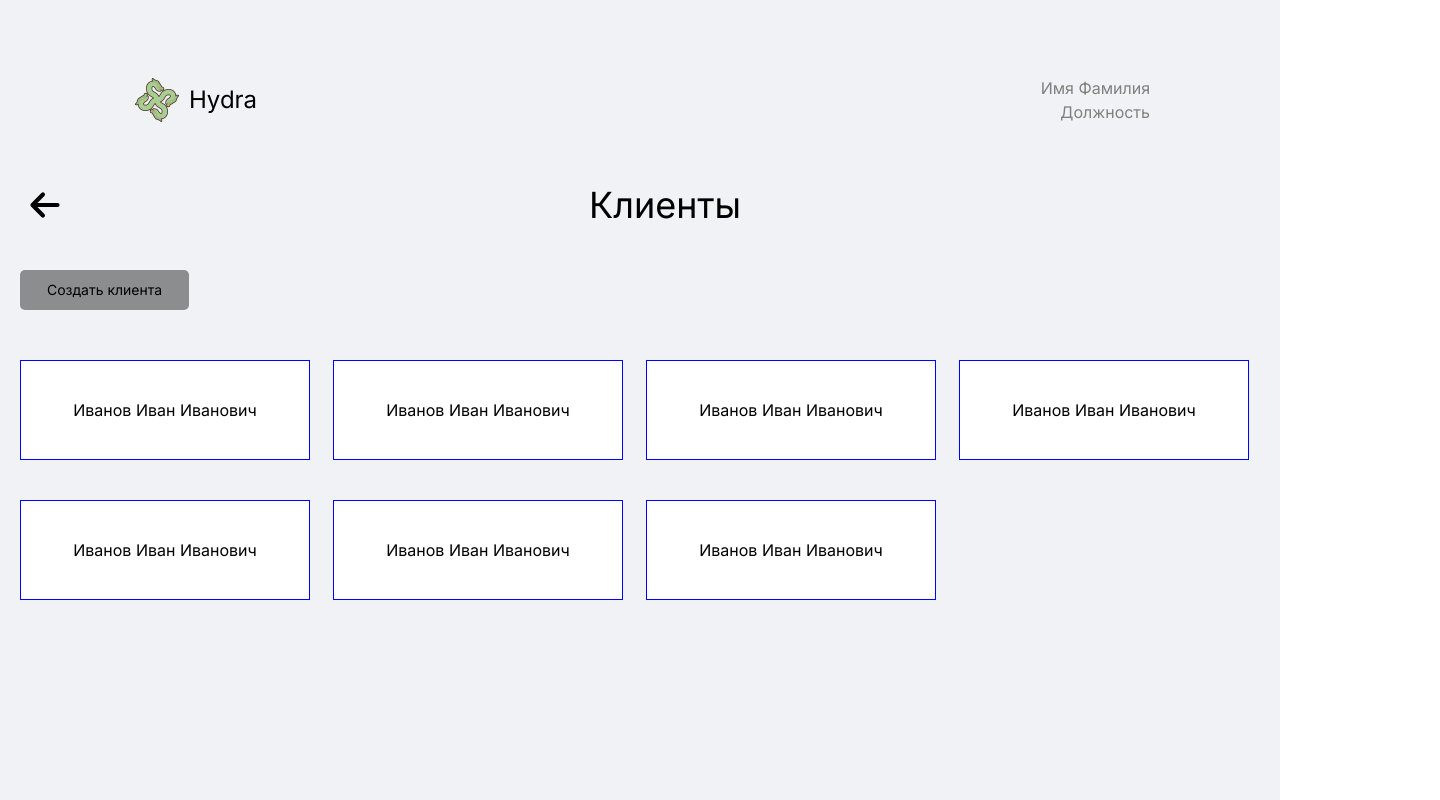
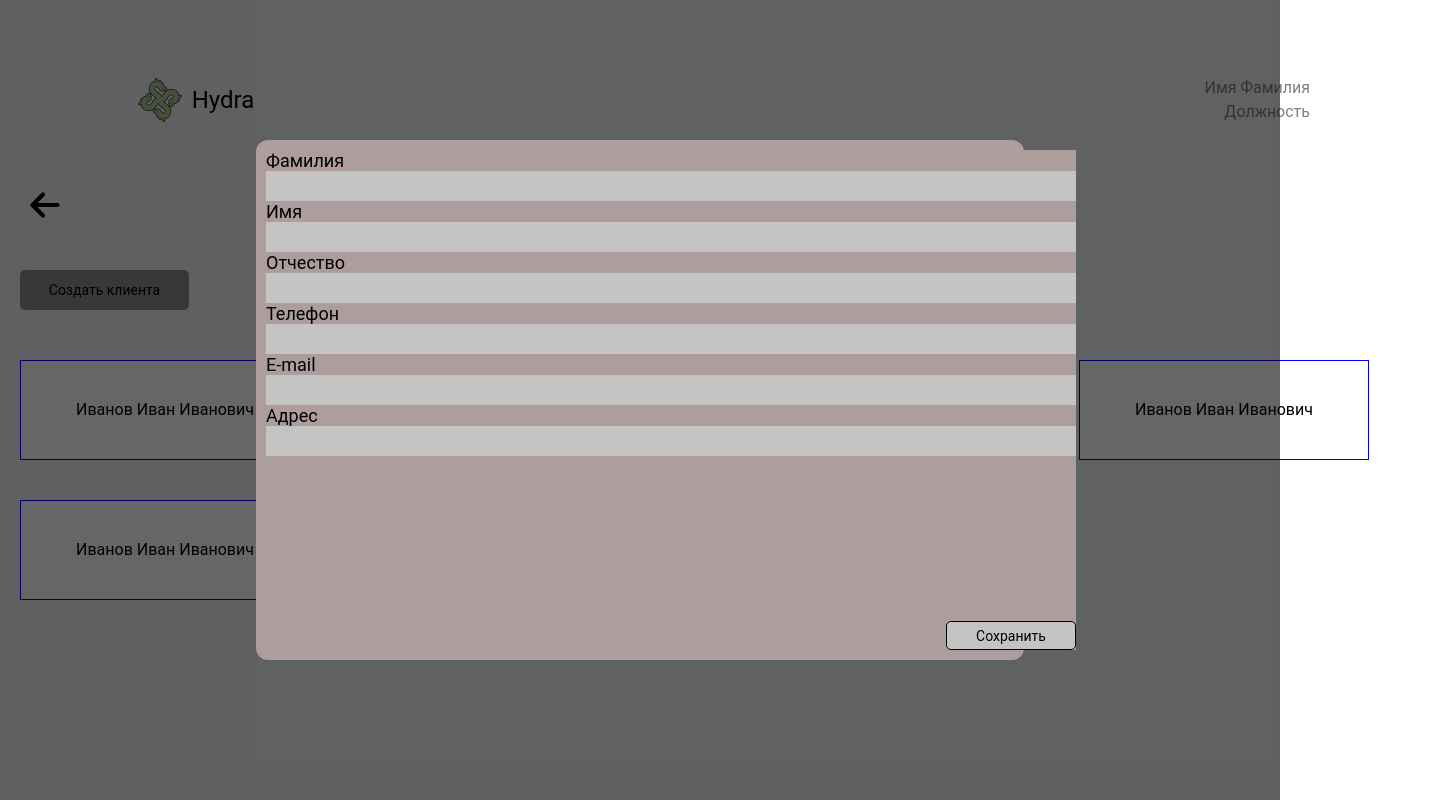
Before and after one commit to mar1k163/Hydra-Project, a React (Vite) app in the folder front/: page /dashboard in a window 1280 px wide. Both pictures are taken after a click on the button "Создать клиента". Shown: the whole page, 1440 px wide, since content can reach past the window. Built offline with nearby package versions, Linux system fonts and the light colour scheme.

Commit message:
Страница клиентов

```diff
--- a/front/src/app/styles/index.scss
+++ b/front/src/app/styles/index.scss
@@ -15,4 +15,6 @@ body {
     flex-direction: column;
     height: 100vh;
     padding: 20px;
+    width: 1440px;
+    margin: 0 auto;
 }
--- a/front/src/app/styles/variables/global.scss
+++ b/front/src/app/styles/variables/global.scss
@@ -1,7 +1,5 @@
-@import "https://fonts.googleapis.com/css2?family=Inter:wght@300;400;500;600;700;800;900&display=swap";
-
 :root {
-    --font-family-main: "Inter", sans-serif;
+    --font-family-main: "Roboto";
     --font-size-m: 16px;
     --font-line-m: 24px;
     --font-m: var(--font-size-m) / var(--font-line-m) var(--font-family-main);
@@ -15,4 +13,9 @@
     --secondary-color: #222;
 
     --header-height: 160px;
+    //modal
+    --modal-bg-color: #ad9d9d;
+    --overlay-bg-color: rgb(0 0 0 / 60%);
+    //index
+    --modal-z-index: 10;
 }
--- a/front/src/entities/Clients/ui/ClientsContent/ClientsContent.tsx
+++ b/front/src/entities/Clients/ui/ClientsContent/ClientsContent.tsx
@@ -2,15 +2,26 @@ import React from "react";
 import styles from "./ClientsContent.module.scss";
 import { Button, ButtonTheme } from "shared/ui/Button/Button";
 import { ClientsItem } from "../ClientItem/ClientsItem";
+import { Modal } from "shared/ui/Modal/Modal";
+import { CreateClientForm } from "features/CreateClient/ui/CreateClientForm";
 export const ClientsContent = () => {
+    const [createClientOpened, setCreateClientOpened] = React.useState(false);
+
     return (
         <div className={styles.clients}>
             <Button
                 theme={ButtonTheme.CREATE_CLIENT}
                 className={styles.btn_create}
+                onClick={() => setCreateClientOpened(true)}
             >
                 Создать клиента
             </Button>
+            <Modal
+                isOpen={createClientOpened}
+                onClose={() => setCreateClientOpened(false)}
+            >
+                <CreateClientForm isOpen={createClientOpened} />
+            </Modal>
             <div className={styles.clients_list}>
                 <ClientsItem />
                 <ClientsItem />
--- a/front/src/features/CreateClient/ui/CreateClientForm.module.scss
+++ b/front/src/features/CreateClient/ui/CreateClientForm.module.scss
@@ -0,0 +1,46 @@
+.createClientForm {
+    width: 810px;
+    height: 500px;
+    background: #ad9d9d;
+    display: flex;
+    flex-direction: column;
+    justify-content: space-between;
+}
+.fields {
+    display: flex;
+    flex-direction: column;
+    justify-content: space-between;
+}
+.field {
+    font-size: 18px;
+    font-weight: 400;
+    line-height: 21px;
+    letter-spacing: 0em;
+    &_title {
+    }
+    &_input {
+        width: 100%;
+        height: 30px;
+        background: #c4c4c4;
+        border: none;
+        &:focus {
+            outline: none;
+        }
+    }
+}
+.button {
+    margin-left: auto;
+    &_create {
+        width: 130px;
+        height: 29px;
+        border: 1px solid #000000;
+        border-radius: 5px;
+        background: #c4c4c4;
+        font-family: Roboto;
+        font-size: 14px;
+        font-weight: 400;
+        line-height: 16px;
+        letter-spacing: 0em;
+        text-align: center;
+    }
+}
--- a/front/src/features/CreateClient/ui/CreateClientForm.tsx
+++ b/front/src/features/CreateClient/ui/CreateClientForm.tsx
@@ -1,4 +1,99 @@
+import Input from "shared/ui/Input/Input";
 import styles from "./CreateClientForm.module.scss";
-export const CreateClientForm = () => {
-    return <div className={styles.create}>CreateClientForm</div>;
+import React from "react";
+import { Button } from "shared/ui/Button/Button";
+
+interface CreateClientFormProps {
+    isOpen: boolean;
+}
+
+export const CreateClientForm = (props: CreateClientFormProps) => {
+    const { isOpen } = props;
+    const [familiyaValue, setFamiliyaValue] = React.useState("");
+    const [nameValue, setNameValue] = React.useState("");
+    const [otchestvoValue, setOtchestvoValue] = React.useState("");
+    const [phoneValue, setPhoneValue] = React.useState("");
+    const [emailValue, setEmailValue] = React.useState("");
+    const [addressValue, setAddressValue] = React.useState("");
+    const resetForm = () => {
+        setFamiliyaValue("");
+        setNameValue("");
+        setOtchestvoValue("");
+        setPhoneValue("");
+        setEmailValue("");
+        setAddressValue("");
+    };
+
+    React.useEffect(() => {
+        if (isOpen) {
+            resetForm();
+        }
+    }, [isOpen]);
+
+    return (
+        <div className={styles.createClientForm}>
+            <div className={styles.fields}>
+                <div className={styles.field}>
+                    <span className={styles.field_title}>Фамилия</span>
+                    <Input
+                        value={familiyaValue}
+                        onChange={(value) => setFamiliyaValue(value)}
+                        className={styles.field_input}
+                    />
+                </div>
+                <div className={styles.field}>
+                    <span className={styles.field_title}>Имя</span>
+                    <Input
+                        value={nameValue}
+                        onChange={(value) => setNameValue(value)}
+                        className={styles.field_input}
+                    />
+                </div>
+                <div className={styles.field}>
+                    <span className={styles.field_title}>Отчество</span>
+                    <Input
+                        value={otchestvoValue}
+                        onChange={(value) => setOtchestvoValue(value)}
+                        className={styles.field_input}
+                    />
+                </div>
+                <div className={styles.field}>
+                    <span className={styles.field_title}>Телефон</span>
+                    <Input
+                        value={phoneValue}
+                        onChange={(value) => setPhoneValue(value)}
+                        className={styles.field_input}
+                        type="tel"
+                    />
+                </div>
+                <div className={styles.field}>
+                    <span className={styles.field_title}>E-mail</span>
+                    <Input
+                        value={emailValue}
+                        onChange={(value) => setEmailValue(value)}
+                        className={styles.field_input}
+                        type="email"
+                    />
+                </div>
+                <div className={styles.field}>
+                    <span className={styles.field_title}>Адрес</span>
+                    <Input
+                        value={addressValue}
+                        onChange={(value) => setAddressValue(value)}
+                        className={styles.field_input}
+                    />
+                </div>
+            </div>
+            <div className={styles.button}>
+                <Button
+                    className={styles.button_create}
+                    onClick={() => {
+                        console.log("sozdano");
+                    }}
+                >
+                    Сохранить
+                </Button>
+            </div>
+        </div>
+    );
 };
--- /dev/null
+++ b/front/src/shared/ui/Input/Input.module.scss
@@ -0,0 +1,16 @@
+.default {
+    margin: 0;
+    padding: 0;
+    &_field {
+        margin: 0;
+        padding: 0;
+    }
+}
+.create_client {
+    margin: 0;
+    padding: 0;
+    &_field {
+        margin: 0;
+        padding: 0;
+    }
+}
--- /dev/null
+++ b/front/src/shared/ui/Input/Input.tsx
@@ -0,0 +1,47 @@
+import React, { type FC, type InputHTMLAttributes } from "react";
+import styles from "./Input.module.scss";
+
+type HTMLInputProps = Omit<
+    InputHTMLAttributes<HTMLInputElement>,
+    "value" | "onChange"
+>;
+
+export enum InputTheme {
+    DEFAULT = "default",
+    CREATE_CLIENT = "create_client",
+}
+
+type InputProps = {
+    value?: string;
+    onChange?: (value: string) => void;
+    theme?: InputTheme;
+} & HTMLInputProps;
+
+export const Input: FC<InputProps> = React.memo((props) => {
+    const {
+        children,
+        theme = InputTheme.DEFAULT,
+        value,
+        onChange,
+        type = "text",
+        ...otherProps
+    } = props;
+
+    const onChangeHandler = (e: React.ChangeEvent<HTMLInputElement>) => {
+        onChange?.(e.target.value);
+    };
+
+    return (
+        <div className={`${styles[theme]}`} data-testid="input">
+            {children}
+            <input
+                className={`${styles[theme]}_field`}
+                type={type}
+                value={value}
+                onChange={onChangeHandler}
+                {...otherProps}
+            />
+        </div>
+    );
+});
+export default Input;
--- /dev/null
+++ b/front/src/shared/ui/Modal/Modal.module.scss
@@ -0,0 +1,41 @@
+.modal {
+    position: fixed;
+    inset: 0;
+    z-index: -1;
+    opacity: 0;
+    pointer-events: none;
+}
+
+.overlay {
+    width: 100%;
+    height: 100%;
+    background: var(--overlay-bg-color);
+    display: flex;
+    align-items: center;
+    justify-content: center;
+}
+
+.content {
+    padding: 10px;
+    border-radius: 12px;
+    background: var(--modal-bg-color);
+    transition: 0.4s transform;
+    transform: scale(0.4);
+    max-width: 60%;
+}
+
+.opened {
+    opacity: 1;
+    pointer-events: auto;
+    z-index: var(--modal-z-index);
+
+    .content {
+        transform: scale(1);
+    }
+}
+
+.closed {
+    .content {
+        transform: scale(0.2);
+    }
+}
--- /dev/null
+++ b/front/src/shared/ui/Modal/Modal.tsx
@@ -0,0 +1,69 @@
+import React, { useCallback } from "react";
+import { useRef, type ReactNode } from "react";
+import styles from "./Modal.module.scss";
+import { Portal } from "../Portal/Portal";
+
+interface ModalProps {
+    children?: ReactNode;
+    className?: string;
+    isOpen: boolean;
+    onClose: () => void;
+}
+
+const ANIMATION_DELAY = 300;
+
+export const Modal = (props: ModalProps) => {
+    const { children, isOpen, onClose } = props;
+    const [isClosing, setIsClosing] = React.useState(false);
+    const TimerRef = useRef<ReturnType<typeof setTimeout>>();
+    const onClickClose = useCallback(() => {
+        if (onClose) {
+            setIsClosing(true);
+
+            TimerRef.current = setTimeout(() => {
+                onClose();
+                setIsClosing(false);
+            }, ANIMATION_DELAY);
+        }
+    }, [onClose]);
+
+    const onKeyDown = React.useCallback(
+        (e: KeyboardEvent) => {
+            if (e.key === "Escape") {
+                onClickClose();
+            }
+        },
+        [onClickClose]
+    );
+    React.useEffect(() => {
+        if (isOpen) {
+            window.addEventListener("keydown", onKeyDown);
+        }
+
+        return () => {
+            clearTimeout(TimerRef.current);
+            window.removeEventListener("keydown", onKeyDown);
+        };
+    }, [isOpen, onKeyDown]);
+
+    const onContentClick = (e: React.MouseEvent) => {
+        e.stopPropagation();
+    };
+
+    return (
+        <Portal>
+            <div
+                data-testid="modal"
+                className={` ${styles.modal} ${isOpen ? styles.opened : ""} ${
+                    isClosing ? styles.closed : ""
+                }`}
+            >
+                <div className={styles.overlay} onClick={onClickClose}>
+                    <div className={styles.content} onClick={onContentClick}>
+                        {children}
+                    </div>
+                </div>
+            </div>
+        </Portal>
+    );
+};
--- /dev/null
+++ b/front/src/shared/ui/Portal/Portal.tsx
@@ -0,0 +1,12 @@
+import { type ReactNode } from "react";
+import { createPortal } from "react-dom";
+
+interface PortalProps {
+    children: ReactNode;
+    element?: HTMLElement;
+}
+
+export const Portal = (props: PortalProps) => {
+    const { children, element = document.body } = props;
+    return createPortal(children, element);
+};
```
